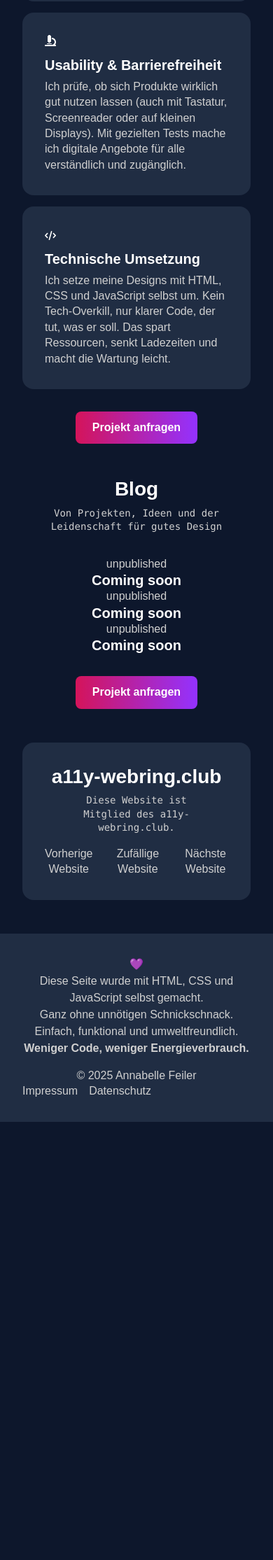
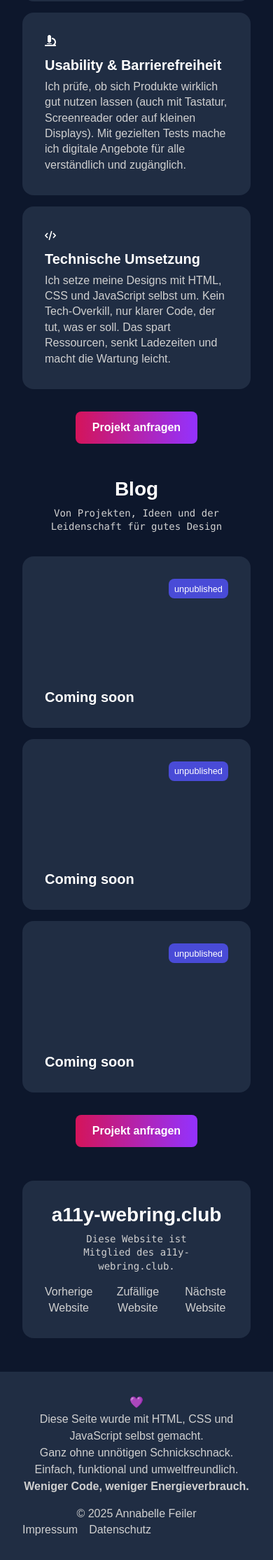
Before and after one commit to enaaacode/annabelle-feiler.github.io, a Jekyll site: the page built from index.html, in a window 390 px wide. Shown: the part 1933-4162 px from the top of the page at 70% size. Built offline with Jekyll 4.4.1, drawn with Linux system fonts in a browser that asks for light colours; some web fonts are replaced; before the commit the page ends 3536 px from its top, so only the background shows below that.

Commit message:
add blog backup

```diff
--- a/css/main.css
+++ b/css/main.css
@@ -779,3 +779,82 @@ span {
 }
 
 /* ======================== BLOG SEITE =========================== */
+
+/* ======================== BLOG alt (BACKUP) =========================== */
+
+.blog-grid {
+  display: grid;
+  gap: 1rem;
+  grid-template-columns: repeat(3, 1fr);
+  align-items: stretch;
+}
+
+.blog-grid a {
+  text-decoration: none;
+}
+
+@media (max-width: 700px) {
+  .blog-grid {
+    display: flex;
+    flex-direction: column;
+  }
+}
+
+.blog-grid-box {
+  display: flex;
+  flex-direction: column;
+  background-color: var(--color-bg-cards);
+  aspect-ratio: 4 / 3;
+  padding: var(--spacing);
+  cursor: pointer;
+  transition: transform 0.5s ease;
+  text-align: left;
+}
+
+.blog-grid-box.noratio {
+  aspect-ratio: unset;
+  gap: 0.5rem;
+}
+
+.blog-grid-box.noratio:hover {
+  transform: unset;
+  cursor: unset;
+}
+
+More actions .blog-grid-box:hover {
+  transform: scale(1.05);
+}
+
+.blog-titel {
+  margin-top: auto;
+}
+
+.blog-label {
+  display: inline-flex;
+  align-self: flex-start;
+  margin-left: auto;
+  font-size: 0.8rem;
+  border-radius: 0.5rem;
+  padding-top: 0.35rem;
+  padding-bottom: 0.3rem;
+  padding-inline: 0.5rem;
+  white-space: nowrap;
+  color: var(--color-text-button);
+}
+
+.label-about {
+  background-color: #494bd7;
+}
+
+.label-methode {
+  background-color: #2da29d;
+}
+
+.label-projekt {
+  background-color: #c849d7;
+}
+
+.blog-button-wrapper {
+  display: flex;
+  justify-content: center;
+}
```
